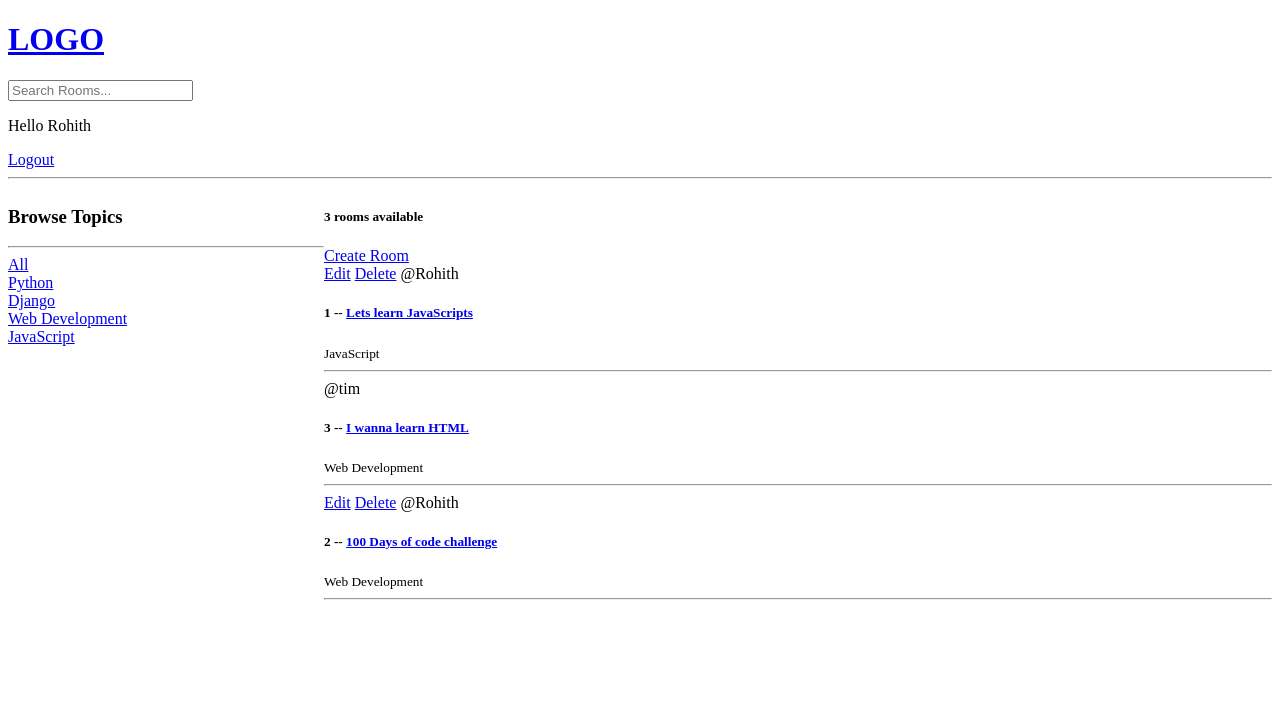
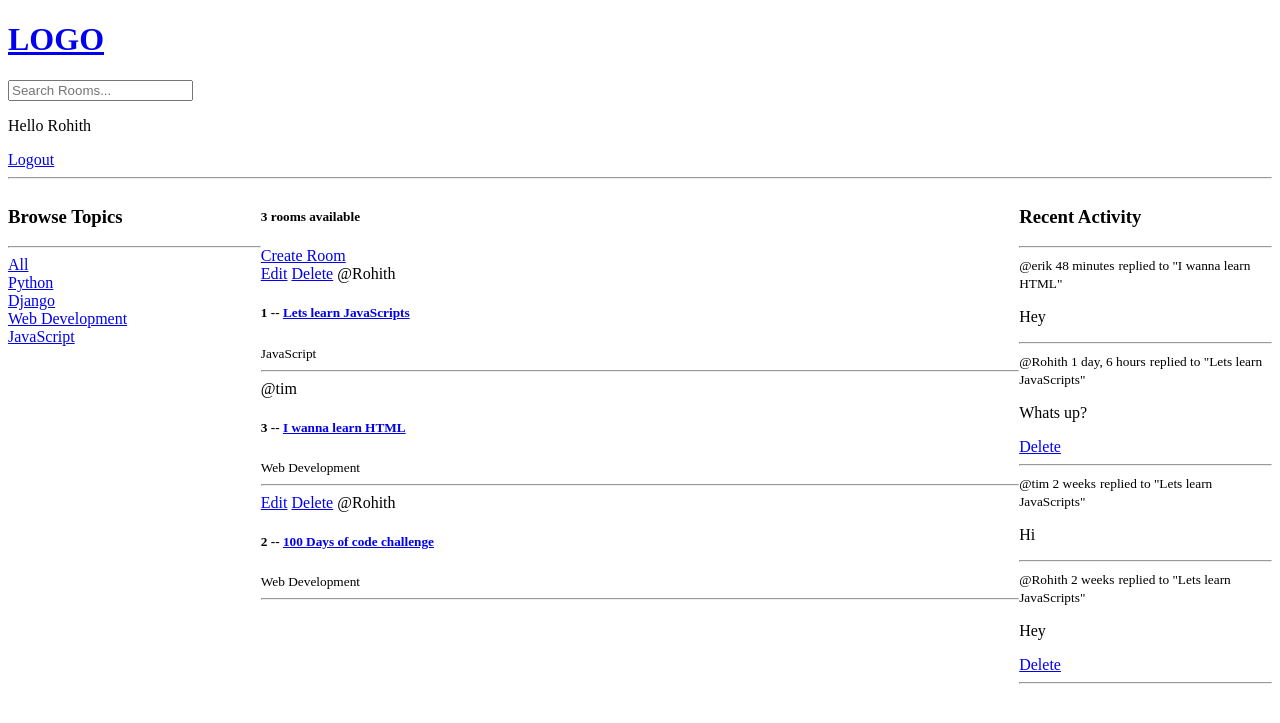
Before and after one commit to RogoSchool/DjangoVideo, a Django app: page / in a window 1280 px wide. Shown: the top 723 px of the page. Run offline with Django 5.2, Linux system fonts and the light colour scheme; a user stored in the database is signed in; data comes from the database, SQL or seed files in the repository; both versions use the stored data as it was after the commit.

Commit message:
Completed Activity Feed

```diff
--- a/base/models.py
+++ b/base/models.py
@@ -34,5 +34,8 @@ class Message(models.Model):
     updated = models.DateTimeField(auto_now=True)
     created = models.DateTimeField(auto_now_add=True)
 
+    class Meta:
+        ordering = ["-updated", "-created"]
+
     def __str__(self):
         return self.body[0:50]
--- /dev/null
+++ b/base/templates/base/activity_component.html
@@ -0,0 +1,15 @@
+<h3>Recent Activity</h3>
+        <hr>
+        {% for message in room_messages %}
+        <div>
+            <small>@{{message.user}} {{message.created|timesince}}</small>
+            <small>replied to "{{message.room}}"</small>
+
+            <p>{{message}}</p>
+            {% if request.user == message.user %}
+                <a href ="{% url 'delete-message' message.id%}">Delete</a>
+                {% endif %}
+                <hr>
+        </div>
+        {% endfor %}
+    </div>
--- /dev/null
+++ b/base/templates/base/feed_component.html
@@ -0,0 +1,16 @@
+<div>
+    {% for room in rooms %}
+    <div>
+        {% if request.user == room.host %}
+        <a href="{% url 'update-room' room.id %}">Edit</a>
+        <a href="{% url 'delete-room' room.id %}">Delete</a>
+        {% endif %}
+
+        <span>@{{room.host.username}}</span>
+        <h5>{{ room.id }} -- <a href="{% url 'room' room.id %}">{{ room.name }}</a></h5>
+        <small>{{room.topic.name}}</small>
+        <hr>
+    </div>
+
+    {% endfor %}
+</div>
--- a/base/templates/base/home.html
+++ b/base/templates/base/home.html
@@ -3,50 +3,34 @@
 {% block content %}
 
 <style>
-    .home-container{
+    .home-container {
         display: grid;
-        grid-template-columns: 1fr 3fr;
+        grid-template-columns: 1fr 3fr 1fr;
     }
 </style>
 
 <div class="home-container">
 
     <div>
-        <h3>Browse Topics</h3>
-        <hr>
+        {% include 'base/topics_component.html' %}
 
-        <div>
-            <a href="{% url 'home' %}" >All</a>
-        </div>
-
-        {% for topic in topics %}
-        <div>
-            <a href="{% url 'home' %}?q={{topic.name}}" >{{topic.name}}</a>
-        </div>
-        {% endfor %}
     </div>
 
     <div>
         <h5>{{room_count}} rooms available</h5>
         <a href="{% url 'create-room'%}">Create Room</a>
 
-        <div>
-        {% for room in rooms %}
-            <div>
-                {% if request.user == room.host %}
-                <a href = "{% url 'update-room' room.id %}">Edit</a>
-                <a href = "{% url 'delete-room' room.id %}">Delete</a>
-                {% endif %}
+        {% include 'base/feed_component.html' %}
 
-                <span>@{{room.host.username}}</span>
-                <h5>{{ room.id }} -- <a href="{% url 'room' room.id %}">{{ room.name }}</a></h5>
-                <small>{{room.topic.name}}</small>
-                <hr>
-            </div>
 
-        {% endfor %}
-        </div>
 
     </div>
 
+    <div>
+        {% include 'base/activity_component.html' %}
+
+    </div>
+
+</div>
+
 {% endblock content %}
--- /dev/null
+++ b/base/templates/base/topics_component.html
@@ -0,0 +1,12 @@
+<h3>Browse Topics</h3>
+<hr>
+
+<div>
+    <a href="{% url 'home' %}">All</a>
+</div>
+
+{% for topic in topics %}
+<div>
+    <a href="{% url 'home' %}?q={{topic.name}}">{{topic.name}}</a>
+</div>
+{% endfor %}
--- a/base/views.py
+++ b/base/views.py
@@ -74,14 +74,15 @@ def home(request):
 
     topics = Topic.objects.all()
     room_count = rooms.count()
+    room_messages = Message.objects.filter(Q(room__topic__name__icontains=q))
 
-    context = {"rooms": rooms, "topics": topics, "room_count": room_count}
+    context = {"rooms": rooms, "topics": topics, "room_count": room_count, 'room_messages':room_messages}
     return render(request, "base/home.html", context)
 
 
 def room(request, pk):
     room = Room.objects.get(id=pk)
-    room_messages = room.message_set.all().order_by("-created")
+    room_messages = room.message_set.all()
     participants = room.participants.all()
 
     if request.method == "POST":
```
Also changed, not shown: db.sqlite3.
